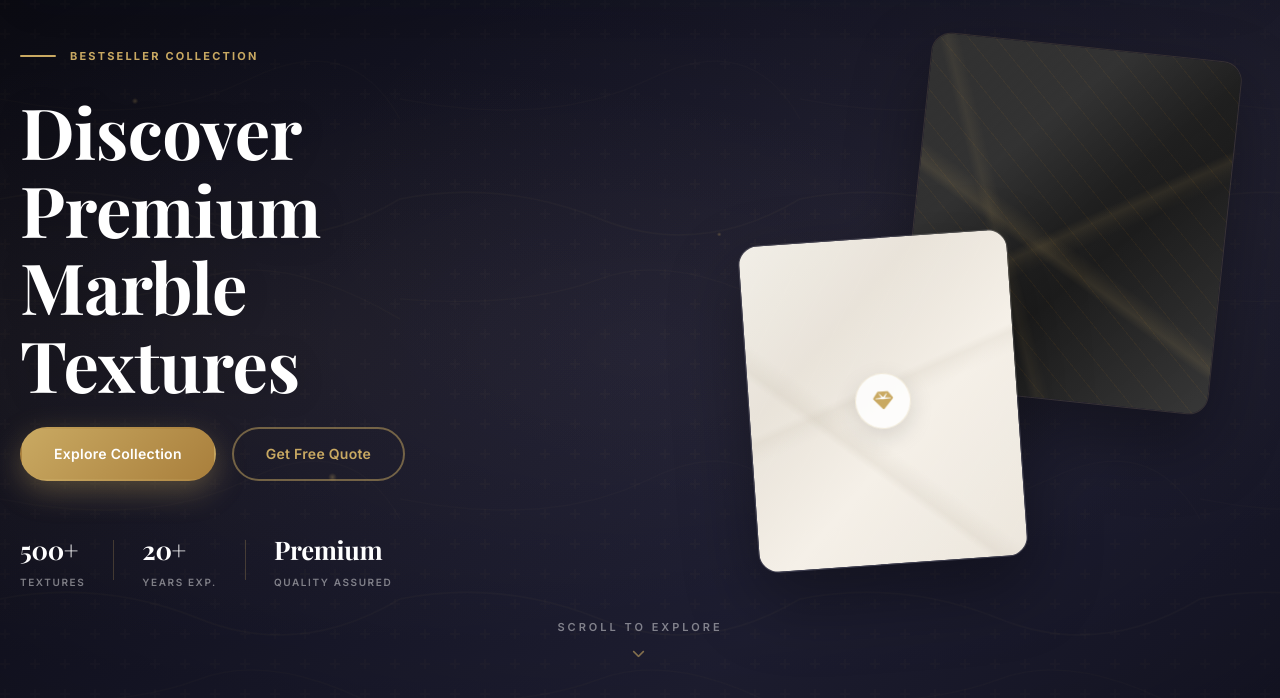
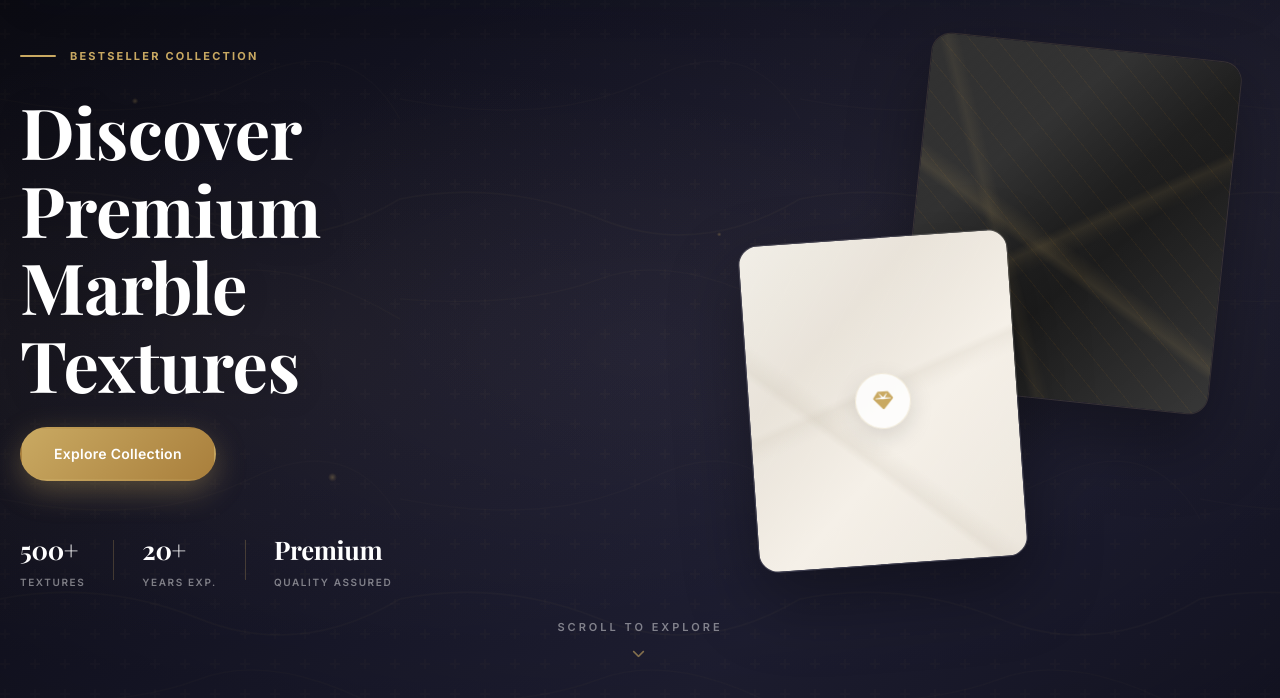
Before and after one commit to Naman7564/Glowall, a Django app: page / in a window 1280 px wide. Shown: the part 111-809 px from the top of the page. Run offline with Django 5.2, Linux system fonts and the light colour scheme; data that the repository does not hold is empty.

Commit message:
Fix marble texture category slug and remove Get Free Quote button

```diff
--- a/tiles_catalog/catalog/views.py
+++ b/tiles_catalog/catalog/views.py
@@ -241,7 +241,7 @@ def home(request):
 
     marble_textures = Product.objects.filter(
         is_available=True,
-        category__slug='marble-texture'
+        category__slug='marbels'
     ).select_related('category', 'material_type')[:4]
 
     featured_categories = Category.objects.filter(
--- a/tiles_catalog/templates/catalog/home.html
+++ b/tiles_catalog/templates/catalog/home.html
@@ -37,9 +37,6 @@
             <div class="hero-buttons">
                 <a href="https://glowall.in/products/category/marbels/" class="btn hero-btn hero-btn-gold" id="hero-explore-marble">
                     Explore Collection
-                </a>
-                <a href="{% url 'catalog:contact' %}" class="btn hero-btn hero-btn-outline-gold" id="hero-get-quote">
-                    Get Free Quote
                 </a>
             </div>
 
```
